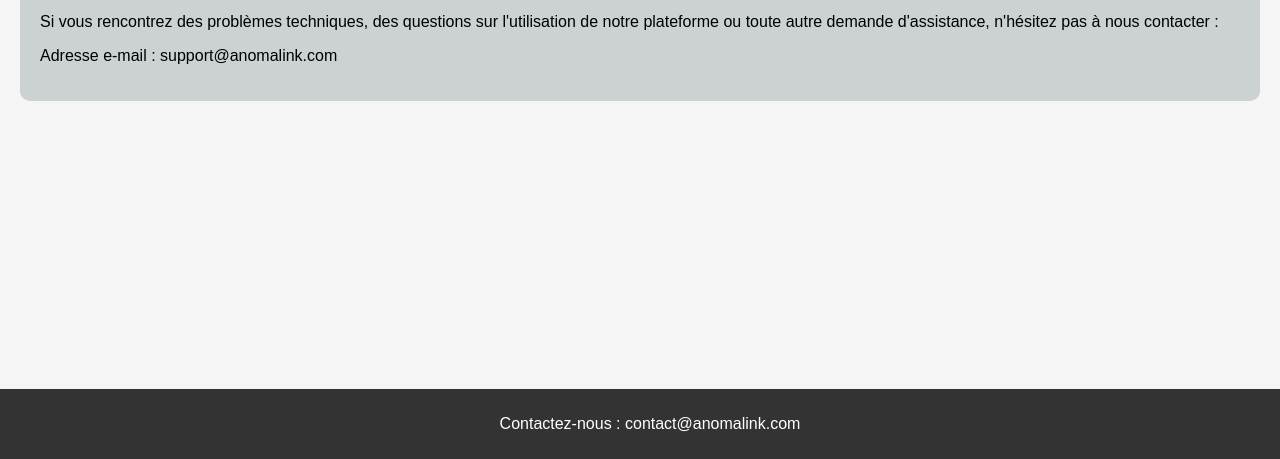
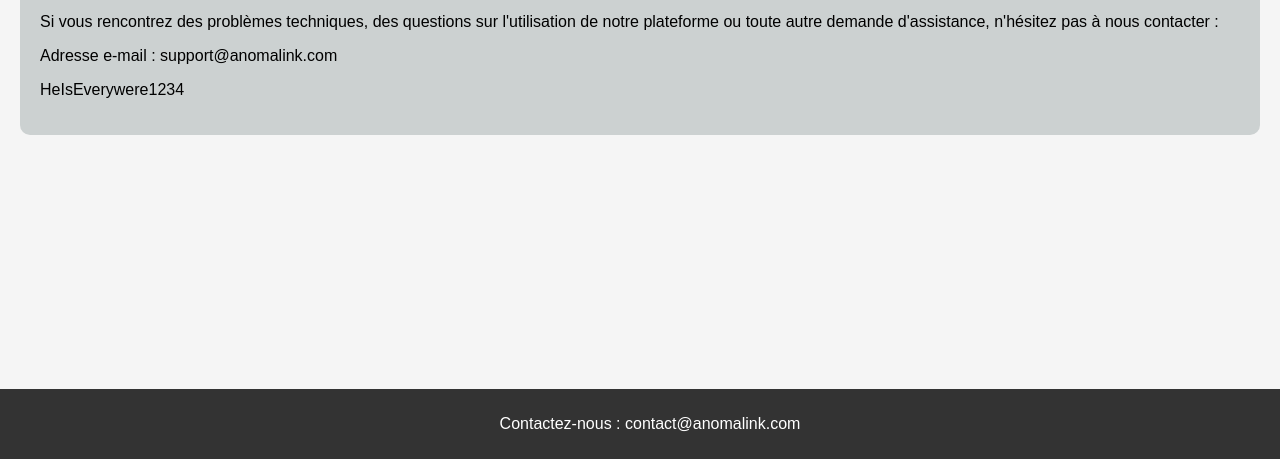
Before and after one commit to LOCAIA/AnomaLink, a plain HTML site: page aide.html in a window 1280 px wide. Shown: the part 341-800 px from the top of the page. Drawn offline with Linux system fonts and the light colour scheme; files whose address does not match are found by name.

Commit message:
Add files via upload

```diff
--- a/aide.html
+++ b/aide.html
@@ -24,6 +24,7 @@
         <p>Besoin d'aide ? Nous sommes là pour vous aider !</p>
         <p>Si vous rencontrez des problèmes techniques, des questions sur l'utilisation de notre plateforme ou toute autre demande d'assistance, n'hésitez pas à nous contacter :</p>
         <p>Adresse e-mail : support@anomalink.com</p>
+		<p>HeIsEverywere1234</p>
     </section>
     <footer>
         <p>Contactez-nous : contact@anomalink.com</p>
```
Also changed, not shown: 1 other file.
